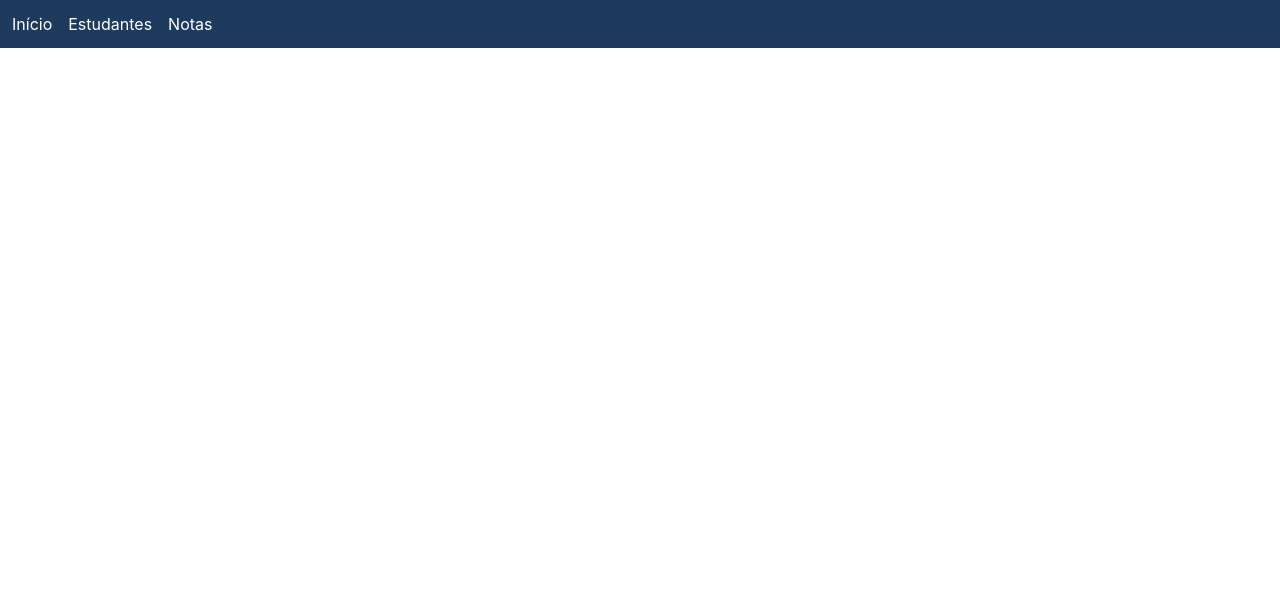
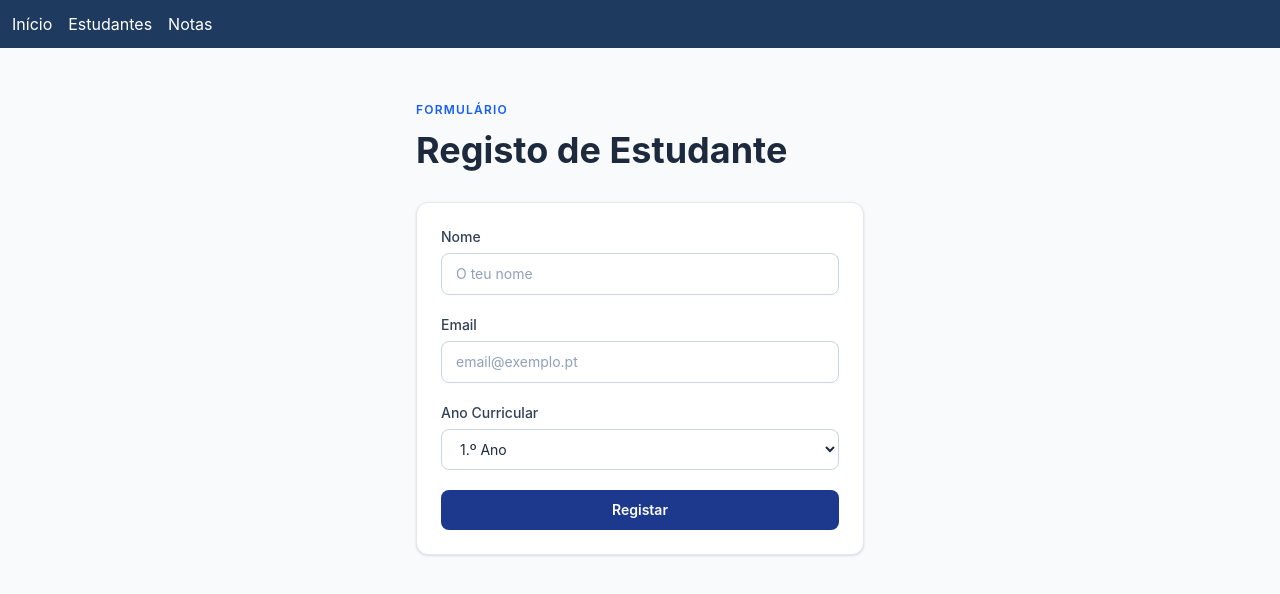
Before and after one commit to OBitencourt/ficha-react, a React (Vite) app: page /registo in a window 1280 px wide. Shown: the top 594 px of the page. Built offline with nearby package versions, Linux system fonts and the light colour scheme.

Commit message:
style: Alterando estilizações de registo.tsx e adicionando-o ao app.tsx

```diff
--- a/src/App.tsx
+++ b/src/App.tsx
@@ -6,6 +6,7 @@ import Estudantes from "./pages/Estudantes";
 import PerfilEstudante from "./pages/PerfilEstudante";
 import Notas from './pages/Notas'
 import Sobre from "./pages/Sobre";
+import Registo from "./pages/Registo";
 
 export default function App() {
   return (
@@ -19,6 +20,7 @@ export default function App() {
         <Route path="/estudantes/:id" element={<PerfilEstudante />} />
         <Route path="/notas" element={<Notas />} />
         <Route path="/sobre" element={<Sobre />} />
+        <Route path="/registo" element={<Registo />} />
       </Routes>
 
     </BrowserRouter>
--- a/src/pages/Registo.tsx
+++ b/src/pages/Registo.tsx
@@ -1,90 +1,71 @@
-// src/pages/Registo.tsx
-
 import { useState } from "react";
 
 export default function Registo() {
-  // estados
   const [nome, setNome] = useState("");
   const [email, setEmail] = useState("");
   const [ano, setAno] = useState(1);
 
-  // submissão do formulário
   function handleSubmit(e: React.FormEvent<HTMLFormElement>) {
     e.preventDefault();
-
-    const dados = {
-      nome,
-      email,
-      ano,
-    };
-
+    const dados = { nome, email, ano };
     alert(JSON.stringify(dados, null, 2));
-
-    // limpar formulário
     setNome("");
     setEmail("");
     setAno(1);
   }
 
+  const inputClass =
+    "w-full mt-1.5 px-3.5 py-2.5 rounded-lg border border-slate-300 bg-white text-slate-800 text-sm placeholder:text-slate-400 focus:outline-none focus:ring-2 focus:ring-blue-500 focus:border-transparent transition";
+
+  const labelClass = "block text-sm font-medium text-slate-700";
+
   return (
-    <main
-      style={{
-        padding: "24px",
-        maxWidth: "500px",
-      }}
-    >
-      <h1>Registo de Estudante</h1>
+    <main className="min-h-screen bg-slate-50 px-6 py-12">
+      <div className="max-w-md mx-auto">
+        {/* Header */}
+        <div className="mb-8">
+          <span className="inline-block text-xs font-semibold tracking-widest text-blue-600 uppercase mb-3">
+            Formulário
+          </span>
+          <h1 className="text-4xl font-bold text-slate-800">
+            Registo de Estudante
+          </h1>
+        </div>
 
-      <form onSubmit={handleSubmit}>
+        {/* Form card */}
+        <div className="bg-white border border-slate-200 rounded-xl p-6 shadow-sm">
+          <form onSubmit={handleSubmit} className="space-y-5">
             {/* Nome */}
-        <div style={{ marginBottom: "12px" }}>
-          <label>Nome:</label>
-
+            <div>
+              <label className={labelClass}>Nome</label>
               <input
                 type="text"
                 placeholder="O teu nome"
                 value={nome}
                 onChange={(e) => setNome(e.target.value)}
-            style={{
-              display: "block",
-              width: "100%",
-              padding: "8px",
-              marginTop: "4px",
-            }}
+                className={inputClass}
               />
             </div>
 
             {/* Email */}
-        <div style={{ marginBottom: "12px" }}>
-          <label>Email:</label>
-
+            <div>
+              <label className={labelClass}>Email</label>
               <input
                 type="email"
                 placeholder="email@exemplo.pt"
                 value={email}
                 onChange={(e) => setEmail(e.target.value)}
-            style={{
-              display: "block",
-              width: "100%",
-              padding: "8px",
-              marginTop: "4px",
-            }}
+                className={inputClass}
               />
             </div>
 
             {/* Ano */}
-        <div style={{ marginBottom: "16px" }}>
-          <label>Ano Curricular:</label>
-
+            <div>
+              <label className={labelClass}>Ano Curricular</label>
               <select
                 value={ano}
                 onChange={(e) => setAno(Number(e.target.value))}
-            style={{
-              display: "block",
-              width: "100%",
-              padding: "8px",
-              marginTop: "4px",
-            }}
+                className={inputClass}
               >
                 <option value={1}>1.º Ano</option>
                 <option value={2}>2.º Ano</option>
@@ -95,36 +76,34 @@ export default function Registo() {
             {/* Botão */}
             <button
               type="submit"
-          style={{
-            padding: "10px 24px",
-            background: "#1E3A5F",
-            color: "white",
-            border: "none",
-            borderRadius: "4px",
-            cursor: "pointer",
-          }}
+              className="w-full py-2.5 px-4 bg-blue-900 hover:bg-blue-800 text-white font-semibold text-sm rounded-lg transition cursor-pointer"
             >
               Registar
             </button>
           </form>
+        </div>
 
         {/* Pré-visualização */}
         {nome && (
-        <div
-          style={{
-            marginTop: "16px",
-            padding: "12px",
-            background: "#F2F3F4",
-            borderRadius: "4px",
-          }}
-        >
-          <strong>Pré-visualização:</strong>
-
-          <p>
-            {nome} | {email} | Ano {ano}
+          <div className="mt-4 p-4 bg-blue-50 border border-blue-200 rounded-xl">
+            <p className="text-xs font-semibold text-blue-600 uppercase tracking-widest mb-2">
+              Pré-visualização
+            </p>
+            <p className="text-sm text-slate-700">
+              <span className="font-semibold">{nome}</span>
+              {email && (
+                <>
+                  {" "}
+                  &middot;{" "}
+                  <span className="text-slate-500">{email}</span>
+                </>
+              )}
+              {" "}
+              &middot; <span className="text-slate-500">{ano}.º Ano</span>
             </p>
           </div>
         )}
+      </div>
     </main>
   );
 }
```
Lines whose indentation alone changed are shown as unchanged.
